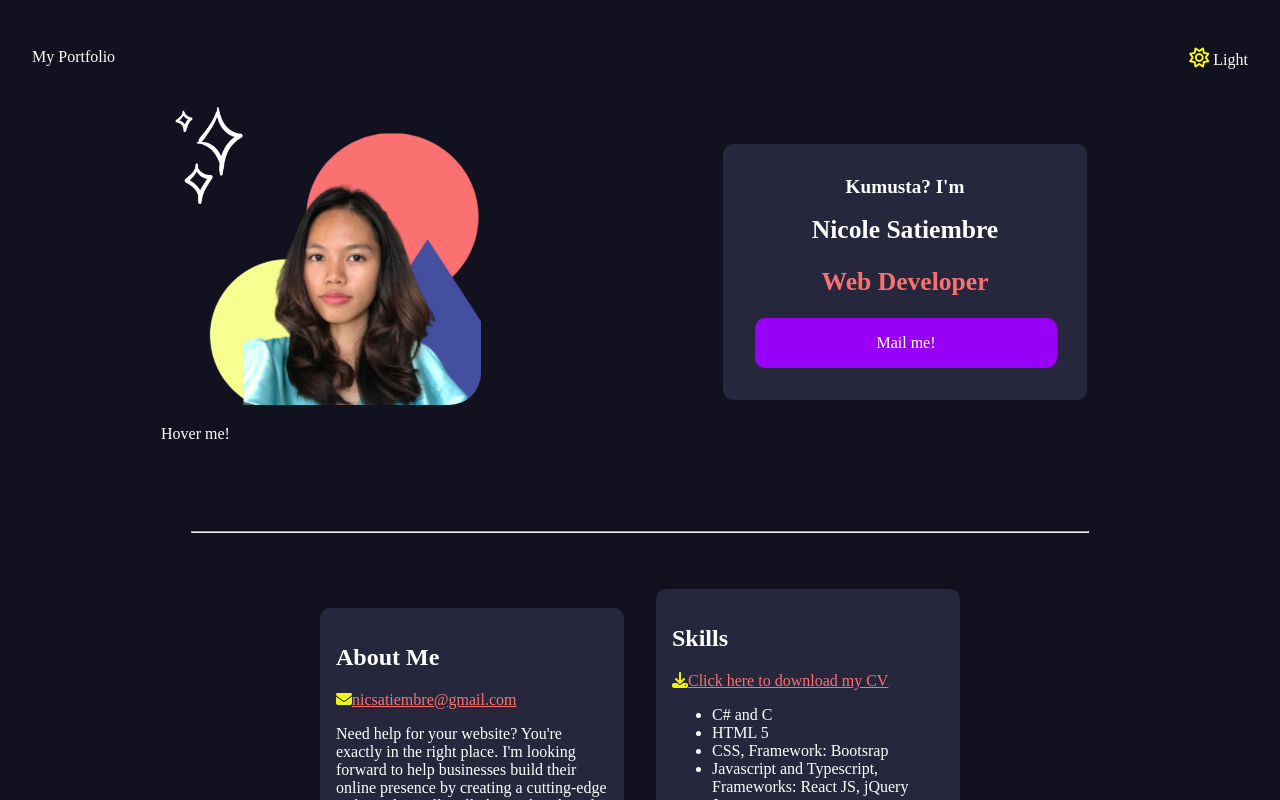
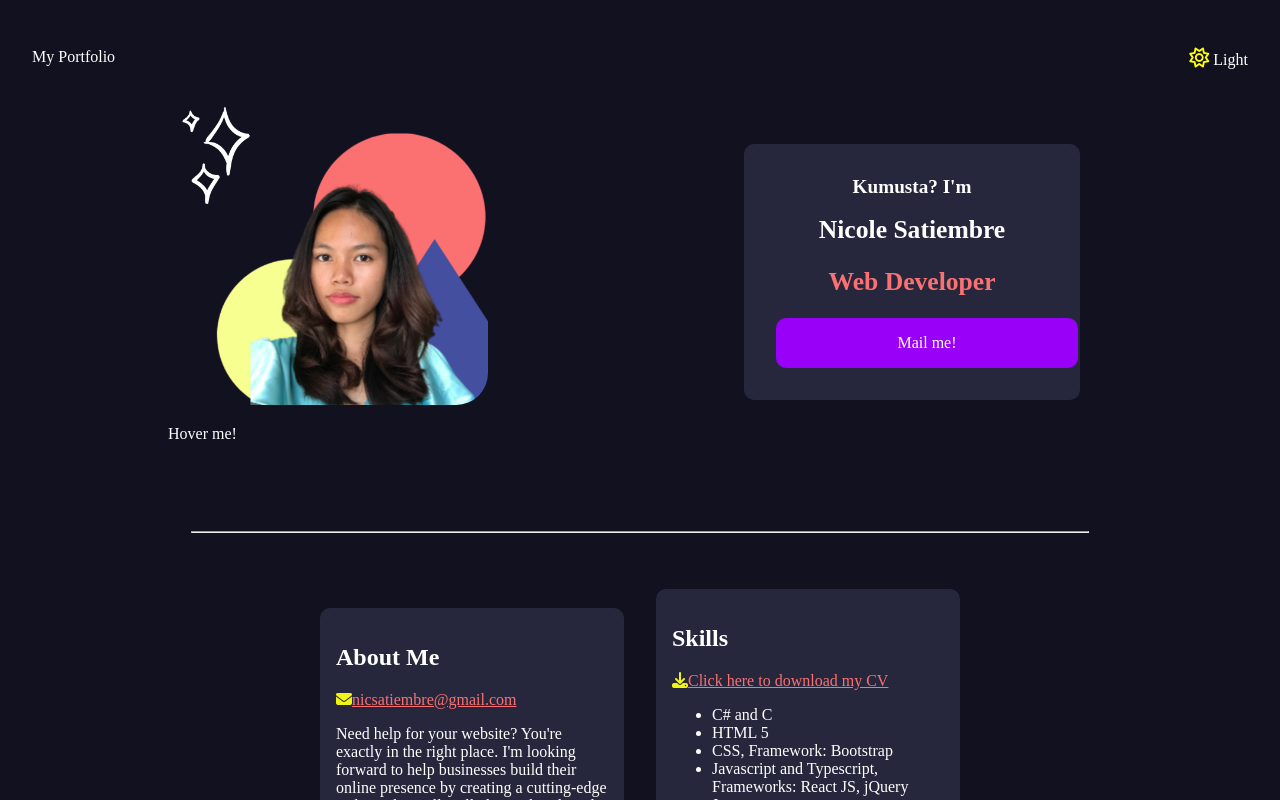
Before and after one commit to LeNikki/Satiembre-Portfolio, a React (Create React App) app: page / in a window 1280 px wide. Shown: the top 800 px of the page. Built offline with nearby package versions, Linux system fonts and the light colour scheme.

Commit message:
lil fix sep 30

```diff
--- a/src/Components/about.tsx
+++ b/src/Components/about.tsx
@@ -30,7 +30,7 @@ function About(props){
                 <ul>
                     <li>C# and C</li>
                     <li>HTML 5</li>
-                    <li>CSS, Framework: Bootsrap</li>
+                    <li>CSS, Framework: Bootstrap</li>
                     <li>Javascript and Typescript, Frameworks: React JS, jQuery</li>
                     <li>Java</li>
                     <li>Python</li>
--- a/src/Components/styles/home.css
+++ b/src/Components/styles/home.css
@@ -23,7 +23,7 @@
   }
   /*Left Container of home*/
   .right-container{
-    width: 300px;
+    width: 17em;
     padding: 2em;
     margin-left: 3em;
     background-color: #26273C;
@@ -31,7 +31,7 @@
     text-align: center;
   }
   .right-light{
-    width: 300px;
+    width: 17em;
     padding: 2em;
     margin-left: 3em;
     border-radius: 10px;
```
